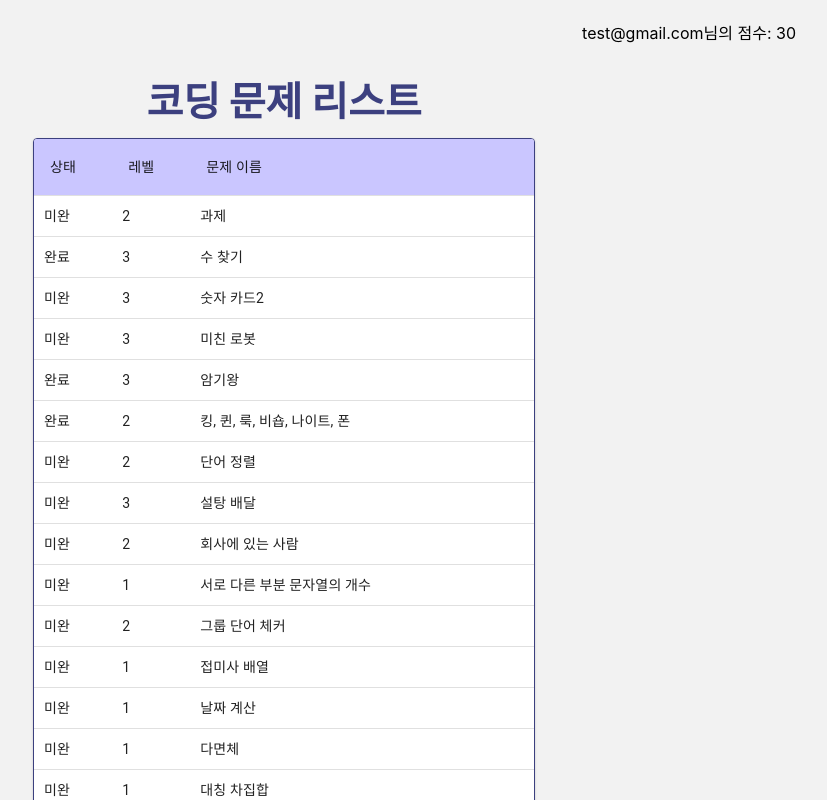
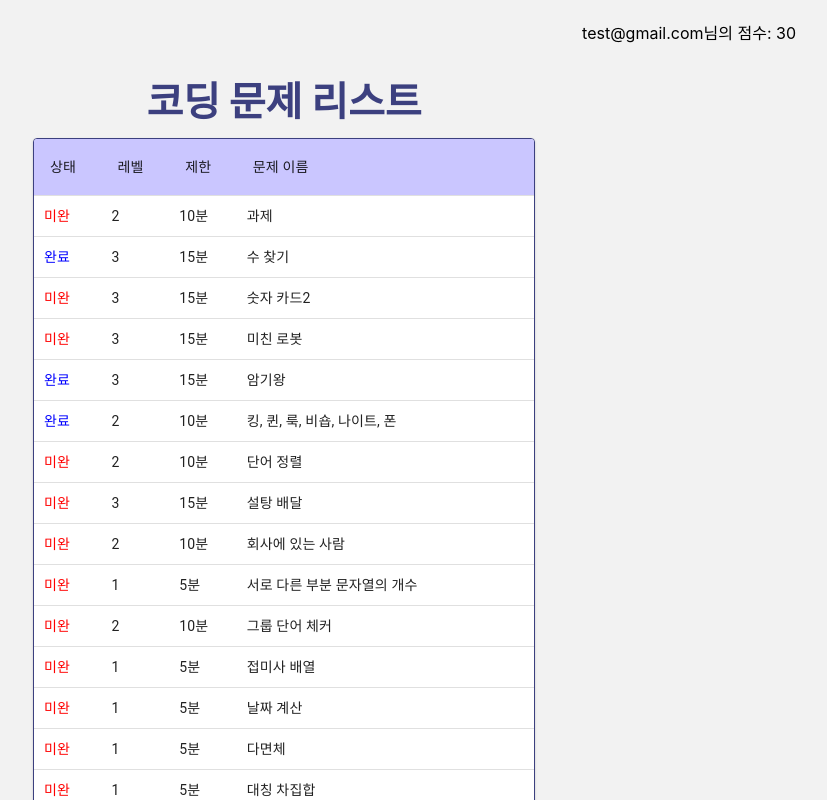
Before and after one commit to skkuse/2023spring_41class_team8, a React (Create React App) app in the folder fe/: page /coding in a window 1280 px wide. Shown: the top 800 px of the page, without its empty margins (356-1183 px from the left). Built offline with nearby package versions, Linux system fonts and the light colour scheme; a web font is replaced by a local one.

Commit message:
fe 리스트 수정

```diff
--- a/fe/src/pages/codingProblem/codingProblemList.jsx
+++ b/fe/src/pages/codingProblem/codingProblemList.jsx
@@ -54,6 +54,7 @@ function CodingProblemList({ getUserInfo, updateUserInfo }) {
               <TableRow style={{ backgroundColor: "#cac6ff" }}>
                 <TableCell>상태</TableCell>
                 <TableCell>레벨</TableCell>
+                <TableCell>제한</TableCell>
                 <TableCell align="middle">문제 이름</TableCell>
               </TableRow>
             </TableHead>
@@ -67,15 +68,23 @@ function CodingProblemList({ getUserInfo, updateUserInfo }) {
                   sx={{ "&:last-child td, &:last-child th": { border: 0 } }}>
                   <TableCell
                     component="th"
-                    style={{ width: "30px", padding: "10px" }}>
-                    {userInfo.solvedCodingProblems.includes(row.pid)
-                      ? "완료"
-                      : "미완"}
+                    style={{
+                      width: "30px",
+                      padding: "10px",
+                      color: userInfo.solvedCodingProblems.includes(row.pid) ? "blue" : "red",
+                    }}>
+                    {userInfo.solvedCodingProblems.includes(row.pid) ? "완료" : "미완"}
                   </TableCell>
+
                   <TableCell
                     align="middle"
                     style={{ width: "30px", padding: "10px" }}>
                     {row.level}
+                  </TableCell>
+                  <TableCell
+                    component="th"
+                    style={{ width: "30px", padding: "10px" }}>
+                    {row.level === 1 ? "5분" : row.level === 2 ? "10분" : row.level === 3 ? "15분" : "dummy"}
                   </TableCell>
                   <TableCell
                     align="middle"
--- a/fe/src/pages/ethicsProblem/ethicsProblemList.jsx
+++ b/fe/src/pages/ethicsProblem/ethicsProblemList.jsx
@@ -94,10 +94,12 @@ function EthicsProblemList({ getUserInfo, updateUserInfo }) {
                   sx={{ "&:last-child td, &:last-child th": { border: 0 } }}>
                   <TableCell
                     component="th"
-                    style={{ width: "30px", padding: "10px" }}>
-                    {userInfo.solvedEthicsProblems.includes(row.pid)
-                      ? "완료"
-                      : "미완"}
+                    style={{
+                      width: "30px",
+                      padding: "10px",
+                      color: userInfo.solvedEthicsProblems.includes(row.pid) ? "blue" : "red",
+                    }}>
+                    {userInfo.solvedEthicsProblems.includes(row.pid) ? "완료" : "미완"}
                   </TableCell>
                   <TableCell
                     align="middle"
```
